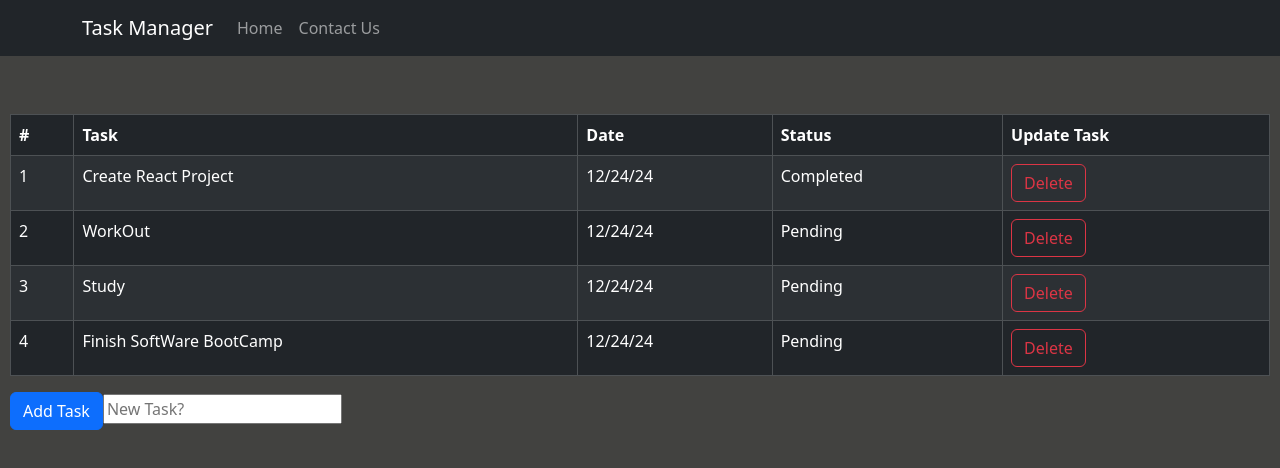
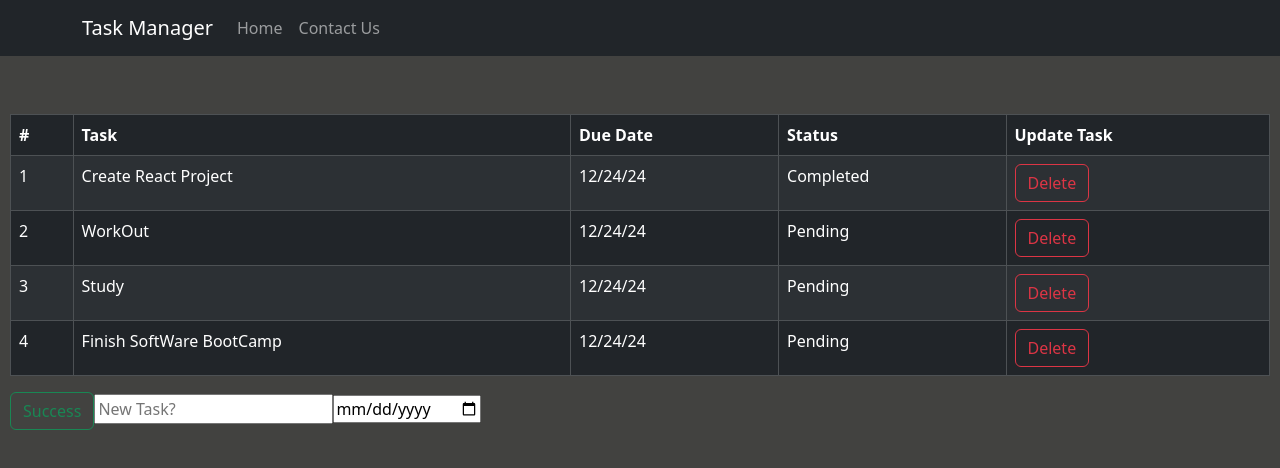
Before and after one commit to Martin2xx/Task-Manager, a React (Create React App) app: page / in a window 1280 px wide. Shown: the top 468 px of the page. Built offline with nearby package versions, Linux system fonts and the light colour scheme.

Commit message:
Adding Text Box

```diff
--- a/src/Components/ContactUsForm/ContactUsForm.jsx
+++ b/src/Components/ContactUsForm/ContactUsForm.jsx
@@ -1,29 +1,24 @@
-import React from 'react'
-import Button from 'react-bootstrap/Button';
-import Col from 'react-bootstrap/Col';
-import Form from 'react-bootstrap/Form';
-import Row from 'react-bootstrap/Row';
+import React from "react";
+import Button from "react-bootstrap/Button";
+import Col from "react-bootstrap/Col";
+import Form from "react-bootstrap/Form";
+import Row from "react-bootstrap/Row";
 
 export default function ContactUsForm() {
-
   const handleSubmit = (e) => {
     e.preventDefault();
-    console.log('Form submitted');
-  }
+    console.log("Form submitted");
+  };
 
   return (
     <div>
-        <Form onSubmit={handleSubmit} >
+      <Form onSubmit={handleSubmit}>
         <Row className="mb-3">
           <Form.Group as={Col} controlId="formGridEmail">
             <Form.Label>Email</Form.Label>
             <Form.Control type="email" placeholder="Enter email" />
           </Form.Group>
 
-        <Form.Group as={Col} controlId="formGridPassword">
-          <Form.Label>Password</Form.Label>
-          <Form.Control type="password" placeholder="Password" />
-        </Form.Group>
         </Row>
 
         <Form.Group className="mb-3" controlId="formGridAddress1">
@@ -63,9 +58,7 @@ export default function ContactUsForm() {
         <Button variant="primary" type="submit">
           Submit
         </Button>
-
-
       </Form>
     </div>
-  )
+  );
 }
--- a/src/Components/ToDoList/ToDoList.jsx
+++ b/src/Components/ToDoList/ToDoList.jsx
@@ -1,60 +1,73 @@
-import React, {useState}  from 'react'
-import Table from 'react-bootstrap/Table';
-import './ToDoList.css'
-import Button from 'react-bootstrap/Button';
+import React, { useState } from "react";
+import Table from "react-bootstrap/Table";
+import "./ToDoList.css";
+import Button from "react-bootstrap/Button";
 
 export default function ToDoList() {
+  const [tasks, setTasks] = useState([
+    { task: "Create React Project", taskdate: "12/24/24", completed: true },
+    { task: "WorkOut", taskdate: "12/24/24", completed: false },
+    { task: "Study", taskdate: "12/24/24", completed: false },
+    {
+      task: "Finish SoftWare BootCamp",
+      taskdate: "12/24/24",
+      completed: false,
+    },
+  ]);
 
+  const [newTask, setNewTask] = useState([""]);
 
+  const [newTaskDate, setNewTaskDate] = useState([""]);
 
-    const [tasks, setTasks]= useState([
-        {task: "Create React Project", taskdate: "12/24/24", completed: true},
-        {task: "WorkOut", taskdate: "12/24/24", completed: false},
-        {task: "Study", taskdate: "12/24/24", completed: false},
-        {task: "Finish SoftWare BootCamp", taskdate: "12/24/24", completed: false},
-        ])
+  const handleAddTask = (e) => {
+    setNewTask(e.target.value);
+  };
+
+  const handleAddTaskDate = (e) => {
+    setNewTaskDate(e.target.value);
+  };
+
+  const handleAddTaskSubmit = () => {
+    const newTasksArray = [...tasks, { task: newTask, taskdate: newTaskDate, completed: false }];
+    setTasks(newTasksArray);
+    setNewTask("");
+    setNewTaskDate("");
+  }
 
   return (
-    <div className='main-table'>
-
-        <Table striped bordered hover variant="dark" className='main-table'>
+    <div className="main-table">
+      <Table striped bordered hover variant="dark" className="main-table">
         <thead>
           <tr>
             <th>#</th>
             <th>Task</th>
-          <th>Date</th>
+            <th>Due Date</th>
             <th>Status</th>
             <th>Update Task</th>
           </tr>
         </thead>
         <tbody>
-       {
-         tasks.map((task, index) => (
+          {tasks.map((task, index) => (
             <tr key={index}>
               <td>{index + 1}</td>
               <td>{task.task}</td>
               <td>{task.taskdate}</td>
-             <td>{task.completed? "Completed" : "Pending"}</td>
-             <td> <Button variant="outline-danger">Delete</Button> </td>
+              <td>{task.completed ? "Completed" : "Pending"}</td>
+              <td>
+                {" "}
+                <Button variant="outline-danger">Delete</Button>
+              </td>
             </tr>
-         ))
-       }
-
+          ))}
         </tbody>
       </Table>
 
-    <Button variant="primary" onClick={() => setTasks([...tasks, {task: "New Task", taskdate: "12/24/24", completed: false}])}>Add Task</Button>
-    <input type="text" name="addtask" placeholder="New Task?"/>
-
-
-
-
-
-
-
+      <Button variant="outline-success">Success</Button>
+      <input type="text" name="addtask" placeholder="New Task?" value={newTask} onChange={handleAddTaskSubmit} />
+      <input type="date" name="taskdate" value={newTaskDate} onChange={handleAddTaskDate} />
 
 
 
     </div>
-  )
+  );
 }
```
Lines whose indentation alone changed are shown as unchanged.
